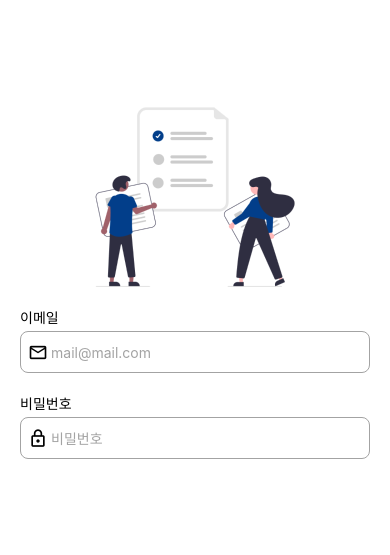
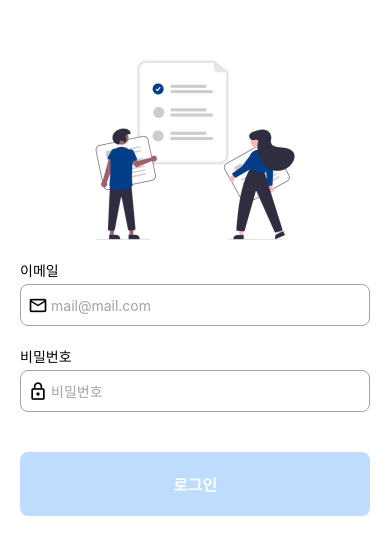
Before and after one commit to GENOzzz/rn-todo-1, a React Native app: screen / in a window 390 px wide. Shown: the part 139-694 px from the top of the page. Built offline with nearby package versions, Linux system fonts and the light colour scheme.

Commit message:
Button 컴포넌트 추가
1.로그인 버튼 추가
2.메일/비밀번호 모두 값이 있을 때 활성화

```diff
--- a/src/colors.js
+++ b/src/colors.js
@@ -4,6 +4,8 @@
 
 export const PRIMARY = {
   DEFAULT: '#2563eb',
+  LIGHT: '#93c5fd',
+  DARK: '#1e3a8a',
 };
 
 export const GRAY = {
--- /dev/null
+++ b/src/components/Button.js
@@ -0,0 +1,42 @@
+import PropTypes from 'prop-types';
+import { Pressable, StyleSheet, Text } from 'react-native';
+import { BLACK, PRIMARY, WHITE } from '../colors';
+
+const Button = ({ title, onPress, disabled }) => {
+  return (
+    <Pressable
+      onPress={onPress}
+      style={({ pressed }) => [
+        styles.container,
+        pressed && { backgroundColor: PRIMARY.DARK },
+        disabled && { backgroundColor: PRIMARY.LIGHT, opacity: 0.6 },
+      ]}
+      disabled={disabled}
+    >
+      <Text style={styles.title}>{title}</Text>
+    </Pressable>
+  );
+};
+
+Button.propTypes = {
+  title: PropTypes.string.isRequired,
+  onPress: PropTypes.func.isRequired,
+  disabled: PropTypes.bool,
+};
+
+const styles = StyleSheet.create({
+  container: {
+    borderRadius: 8,
+    paddingVertical: 20,
+    justifyContent: 'center',
+    alignItems: 'center',
+    backgroundColor: PRIMARY.DEFAULT,
+  },
+  title: {
+    color: WHITE,
+    fontSize: 16,
+    fontWeight: '700',
+  },
+});
+
+export default Button;
--- a/src/components/Input2.js
+++ b/src/components/Input2.js
@@ -1,7 +1,7 @@
 import { StyleSheet, Text, TextInput, View } from 'react-native';
 import PropTypes from 'prop-types';
 import { GREEN, GRAY, PRIMARY, BLACK } from '../colors';
-import { useState } from 'react';
+import { forwardRef, useState } from 'react';
 import { MaterialCommunityIcons } from '@expo/vector-icons';
 
 export const KeyboardTypes = {
@@ -19,7 +19,8 @@
   PASSWORD: 'lock-outline',
 };
 
-const Input = ({ title, placeholder, value, iconName, ...props }) => {
+const Input = forwardRef(
+  ({ title, placeholder, value, iconName, ...props }, ref) => {
     const [isFocused, setIsFocused] = useState(false);
 
     return (
@@ -36,6 +37,7 @@
         <View>
           <TextInput
             {...props}
+            ref={ref}
             value={value}
             style={[
               styles.input,
@@ -70,7 +72,10 @@
         </View>
       </View>
     );
-};
+  }
+);
+
+//Input.displayName = 'Input';
 
 Input.PropTypes = {
   title: PropTypes.string.isRequired,
--- a/src/screens/SignInScreen.js
+++ b/src/screens/SignInScreen.js
@@ -1,15 +1,28 @@
-import { Image, StyleSheet, Text, View } from 'react-native';
+import { Image, Keyboard, StyleSheet, Text, View } from 'react-native';
 import Input, {
   IconNames,
   KeyboardTypes,
   ReturnKeyTypes,
 } from '../components/Input2';
-import { useState } from 'react';
+import { useEffect, useRef, useState } from 'react';
 import SafeInputView from '../components/SafeInputView';
+import Button from '../components/Button';
+import { BLACK, GREEN, PRIMARY } from '../colors';
 
 const SignInScreen = () => {
-  let [email, setEmail] = useState('');
-  let [password, setPassword] = useState('');
+  const [email, setEmail] = useState('');
+  const [password, setPassword] = useState('');
+  const passwordRef = useRef(null);
+  const [disabled, setDisabled] = useState(true);
+
+  useEffect(() => {
+    setDisabled(!email || !password);
+  }, [email, password]);
+
+  const onSubmit = () => {
+    Keyboard.dismiss();
+    console.log(email, password);
+  };
 
   return (
     <SafeInputView>
@@ -24,14 +37,20 @@
           value={email}
           onChangeText={(email) => setEmail(email.trim())}
           iconName={IconNames.EMAIL}
+          onSubmitEditing={() => passwordRef.current.focus()}
         />
         <Input
+          ref={passwordRef}
           title={'비밀번호'}
           secureTextEntry
           value={password}
           onChangeText={(password) => setPassword(password.trim())}
           iconName={IconNames.PASSWORD}
+          onSubmitEditing={onSubmit}
         />
+        <View style={styles.buttonContainer}>
+          <Button title="로그인" onPress={onSubmit} disabled={disabled} />
+        </View>
       </View>
     </SafeInputView>
   );
@@ -43,6 +62,11 @@
     justifyContent: 'center',
     alignItems: 'center',
   },
+  buttonContainer: {
+    width: '100%',
+    marginTop: 30,
+    paddingHorizontal: 20,
+  },
   image: {
     width: 200,
     height: 200,
```
Also changed, not shown: .eslintrc.json. Lines whose indentation alone changed are shown as unchanged.
